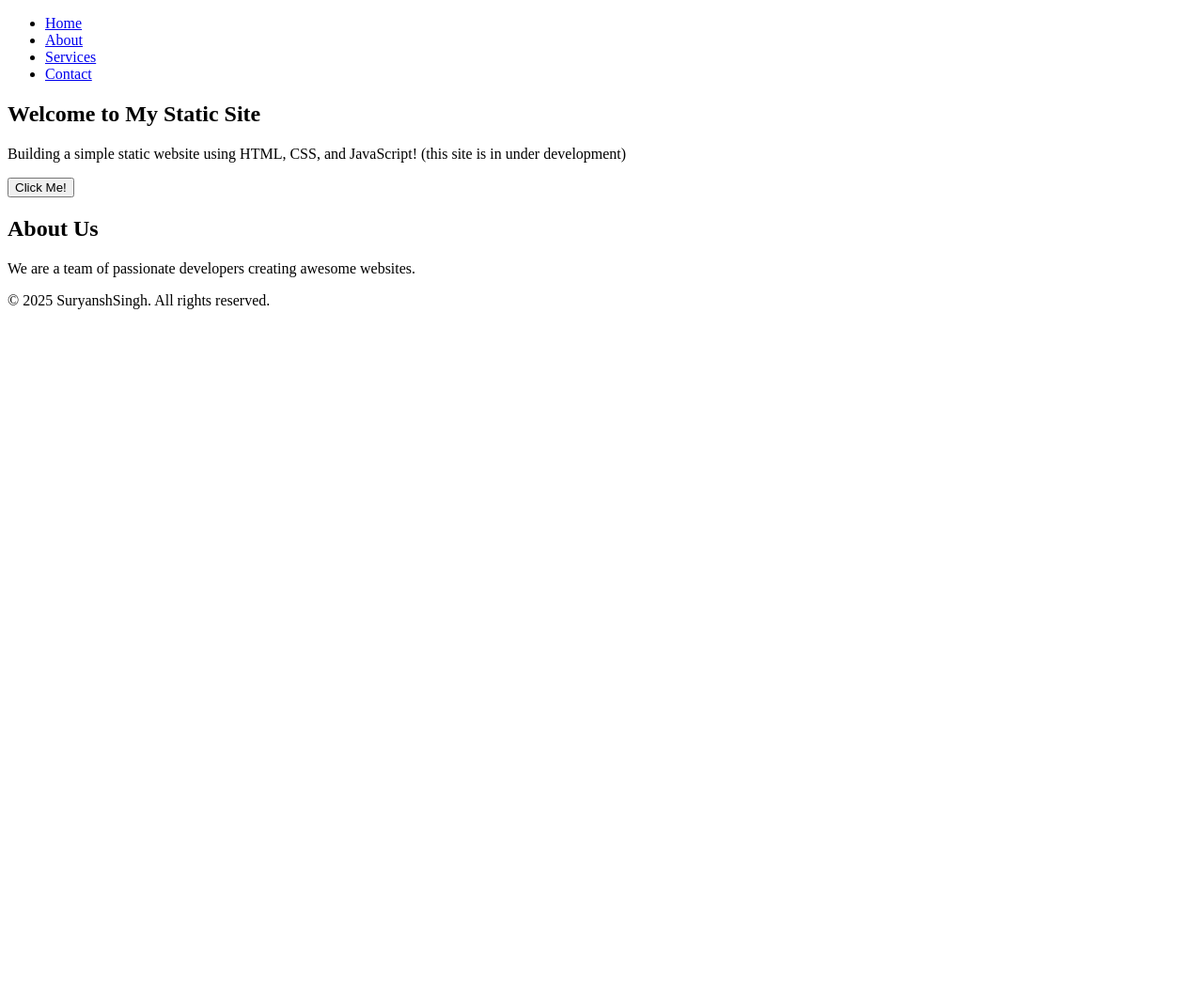
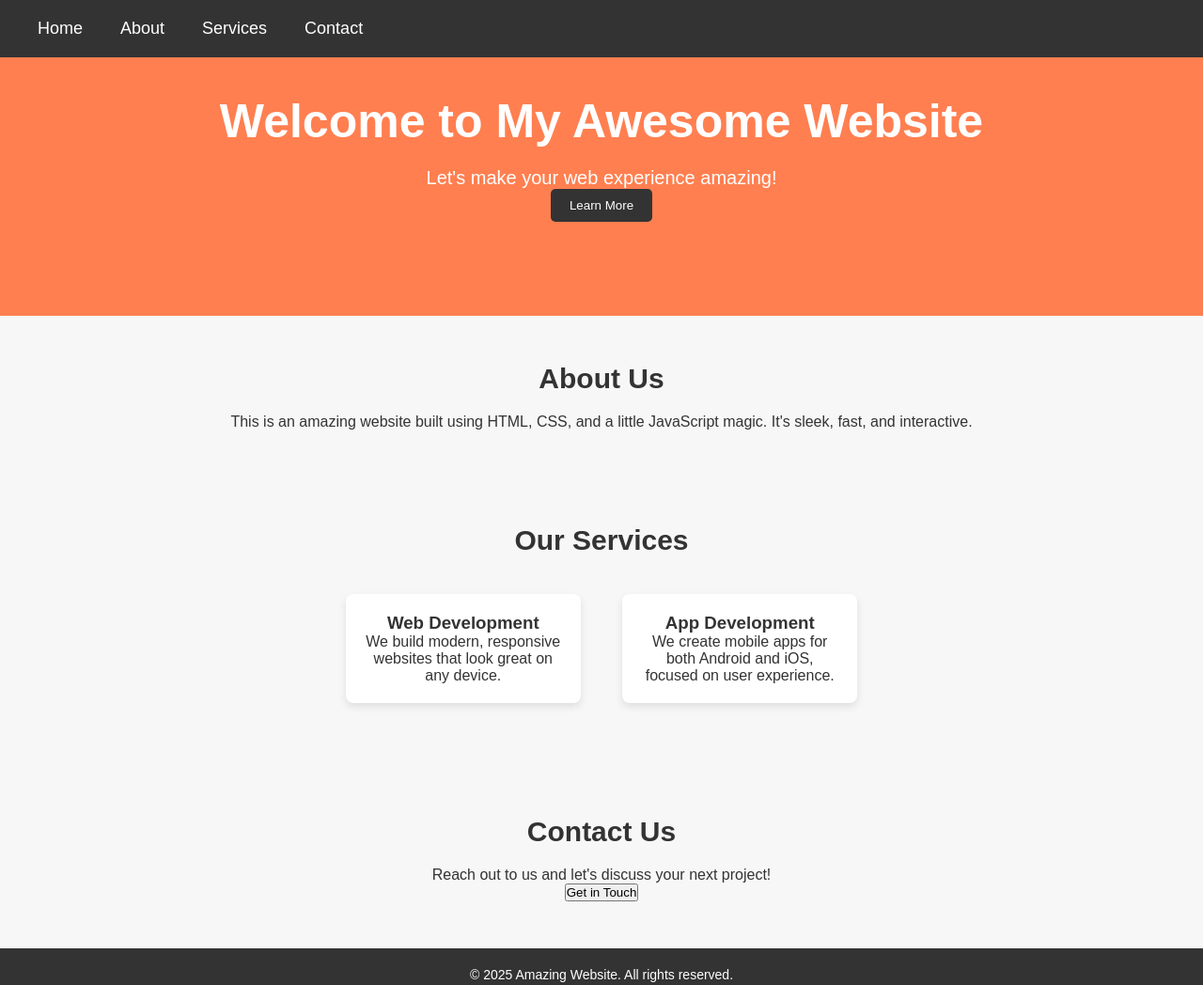
Before and after one commit to suryanshsinghofficial/artificialintelligence, a plain HTML site: page index.html in a window 1280 px wide. Shown: the whole page at 94% size. Before the commit the page ends 800 px from the top, so only its background shows below. Drawn offline with Linux system fonts and the light colour scheme.

Commit message:
“//Comment”

```diff
--- a/index.html
+++ b/index.html
@@ -3,34 +3,57 @@
 <head>
   <meta charset="UTF-8">
   <meta name="viewport" content="width=device-width, initial-scale=1.0">
-    <title>My Static Site</title>
-    <link rel="stylesheet" href="styles.css">
+  <title>Amazing Static Website</title>
+  <link rel="stylesheet" href="style.css">
 </head>
 <body>
   <header>
     <nav>
-            <ul>
-                <li><a href="#">Home</a></li>
-                <li><a href="#">About</a></li>
-                <li><a href="#">Services</a></li>
-                <li><a href="#">Contact</a></li>
+      <ul class="nav-links">
+        <li><a href="#home">Home</a></li>
+        <li><a href="#about">About</a></li>
+        <li><a href="#services">Services</a></li>
+        <li><a href="#contact">Contact</a></li>
       </ul>
     </nav>
+    <div class="hamburger" onclick="toggleNav()">
+      <div class="bar"></div>
+      <div class="bar"></div>
+      <div class="bar"></div>
+    </div>
   </header>
 
-    <section class="hero">
-        <h1>Welcome to My Static Site</h1>
-        <p>Building a simple static website using HTML, CSS, and JavaScript! (this site is in under development)</p>
-        <button onclick="alertMessage()">Click Me!</button>
+  <section id="home" class="hero">
+    <h1>Welcome to My Awesome Website</h1>
+    <p>Let's make your web experience amazing!</p>
+    <button onclick="scrollToSection('about')">Learn More</button>
   </section>
 
-    <section class="about">
+  <section id="about" class="info-section">
     <h2>About Us</h2>
-        <p>We are a team of passionate developers creating awesome websites.</p>
+    <p>This is an amazing website built using HTML, CSS, and a little JavaScript magic. It's sleek, fast, and interactive.</p>
+  </section>
+
+  <section id="services" class="info-section">
+    <h2>Our Services</h2>
+    <div class="service-card">
+      <h3>Web Development</h3>
+      <p>We build modern, responsive websites that look great on any device.</p>
+    </div>
+    <div class="service-card">
+      <h3>App Development</h3>
+      <p>We create mobile apps for both Android and iOS, focused on user experience.</p>
+    </div>
+  </section>
+
+  <section id="contact" class="info-section">
+    <h2>Contact Us</h2>
+    <p>Reach out to us and let's discuss your next project!</p>
+    <button onclick="alert('Contact form coming soon!')">Get in Touch</button>
   </section>
 
   <footer>
-        <p>&copy; 2025 SuryanshSingh. All rights reserved.</p>
+    <p>© 2025 Amazing Website. All rights reserved.</p>
   </footer>
 
   <script src="script.js"></script>
--- a/script.js
+++ b/script.js
@@ -1,3 +1,12 @@
-function alertMessage() {
-    alert("You clicked the button!");
-}
+function toggleNav() {
+    const nav = document.querySelector('nav ul');
+    nav.classList.toggle('nav-active');
+  }
+
+  function scrollToSection(id) {
+    const section = document.getElementById(id);
+    window.scrollTo({
+      top: section.offsetTop,
+      behavior: 'smooth'
+    });
+  }
--- a/style.css
+++ b/style.css
@@ -1,4 +1,3 @@
-/* Basic reset */
 * {
     margin: 0;
     padding: 0;
@@ -6,73 +5,136 @@
   }
 
   body {
-    font-family: Arial, sans-serif;
-    line-height: 1.6;
-    background-color: #f4f4f4;
+    font-family: 'Arial', sans-serif;
+    background-color: #f7f7f7;
+    color: #333;
   }
 
   header {
     background-color: #333;
-    color: #fff;
-    padding: 10px 0;
+    color: white;
+    padding: 20px;
+    display: flex;
+    justify-content: space-between;
+    align-items: center;
+    position: fixed;
+    width: 100%;
+    top: 0;
+    z-index: 1000;
   }
 
-header nav ul {
+  nav ul {
     display: flex;
-    justify-content: center;
-    list-style-type: none;
+    list-style: none;
   }
 
-header nav ul li {
-    margin: 0 15px;
+  nav ul li {
+    margin: 0 20px;
   }
 
-header nav ul li a {
+  nav ul li a {
     color: white;
     text-decoration: none;
     font-size: 18px;
   }
 
+  .hamburger {
+    display: none;
+    cursor: pointer;
+  }
+
+  .hamburger .bar {
+    width: 30px;
+    height: 5px;
+    margin: 5px 0;
+    background-color: white;
+  }
+
   .hero {
-    background: #4CAF50;
+    background-color: #ff7f50;
     color: white;
     text-align: center;
-    padding: 50px 0;
+    padding: 100px 20px;
   }
 
   .hero h1 {
-    font-size: 3rem;
+    font-size: 50px;
+    margin-bottom: 20px;
   }
 
   .hero p {
-    font-size: 1.25rem;
-    margin-top: 10px;
+    font-size: 20px;
   }
 
-button {
-    background-color: #f4f4f4;
-    color: #333;
+  .hero button {
+    padding: 10px 20px;
+    background-color: #333;
+    color: white;
     border: none;
-    padding: 10px 20px;
     cursor: pointer;
-    font-size: 1rem;
+    border-radius: 5px;
   }
 
-button:hover {
-    background-color: #ddd;
+  .hero button:hover {
+    background-color: #555;
   }
 
-.about {
-    padding: 40px;
+  .info-section {
+    padding: 50px 20px;
     text-align: center;
+  }
+
+  .info-section h2 {
+    font-size: 30px;
+    margin-bottom: 20px;
+  }
+
+  .service-card {
+    display: inline-block;
+    width: 250px;
+    margin: 20px;
+    padding: 20px;
+    background-color: white;
+    box-shadow: 0 4px 8px rgba(0, 0, 0, 0.1);
+    border-radius: 8px;
+    transition: transform 0.3s ease;
+  }
+
+  .service-card:hover {
+    transform: translateY(-10px);
   }
 
   footer {
     background-color: #333;
     color: white;
+    padding: 20px;
     text-align: center;
-    padding: 20px;
-    position: fixed;
+  }
+
+  footer p {
+    font-size: 14px;
+  }
+
+  @media (max-width: 768px) {
+    nav ul {
+      display: none;
+      flex-direction: column;
       width: 100%;
-    bottom: 0;
     }
+
+    nav ul li {
+      margin: 10px 0;
+    }
+
+    .hamburger {
+      display: block;
+    }
+
+    .nav-active {
+      display: flex;
+    }
+
+    .hero h1 {
+      font-size: 40px;
+    }
+  }
```
Lines whose indentation alone changed are shown as unchanged.
